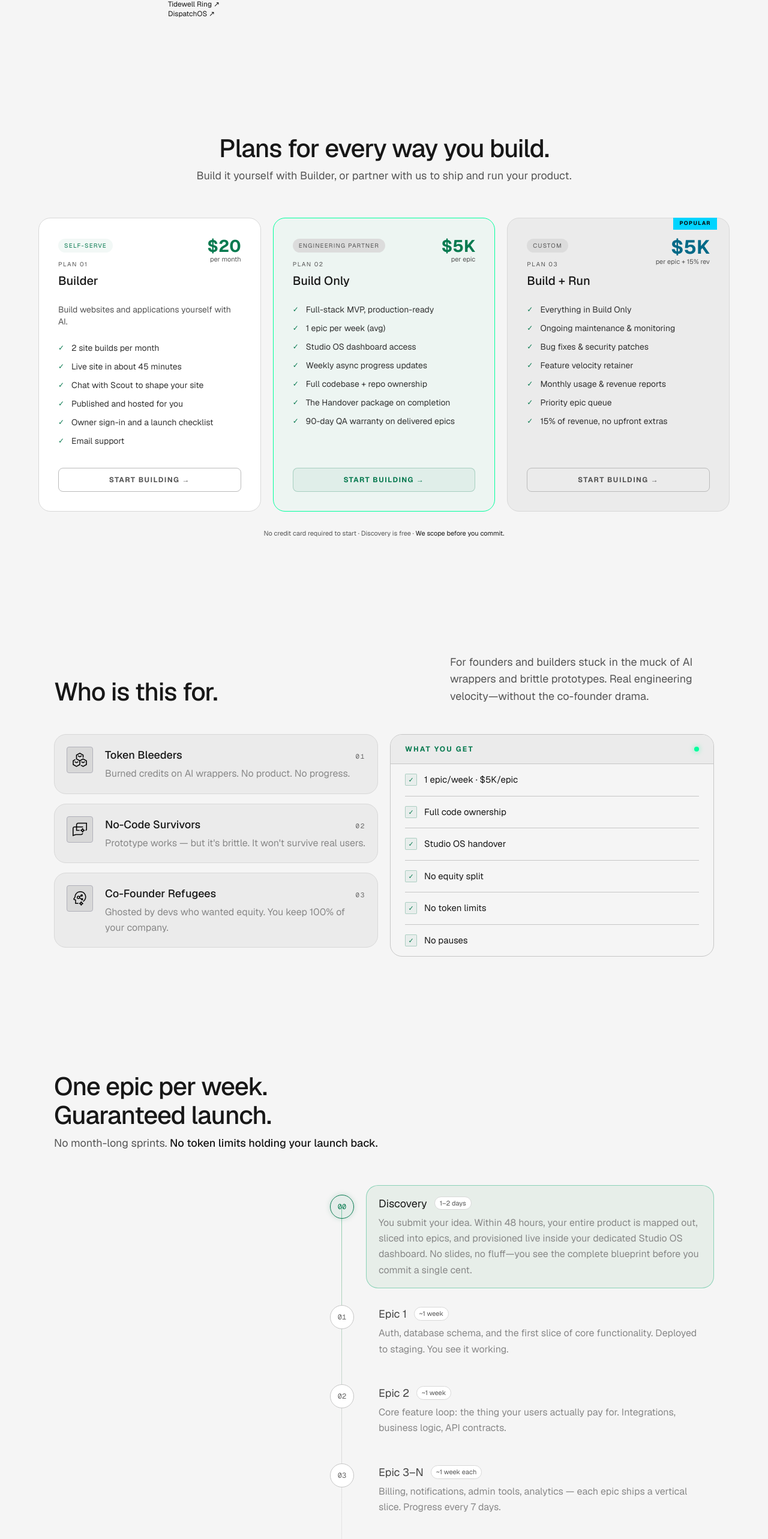
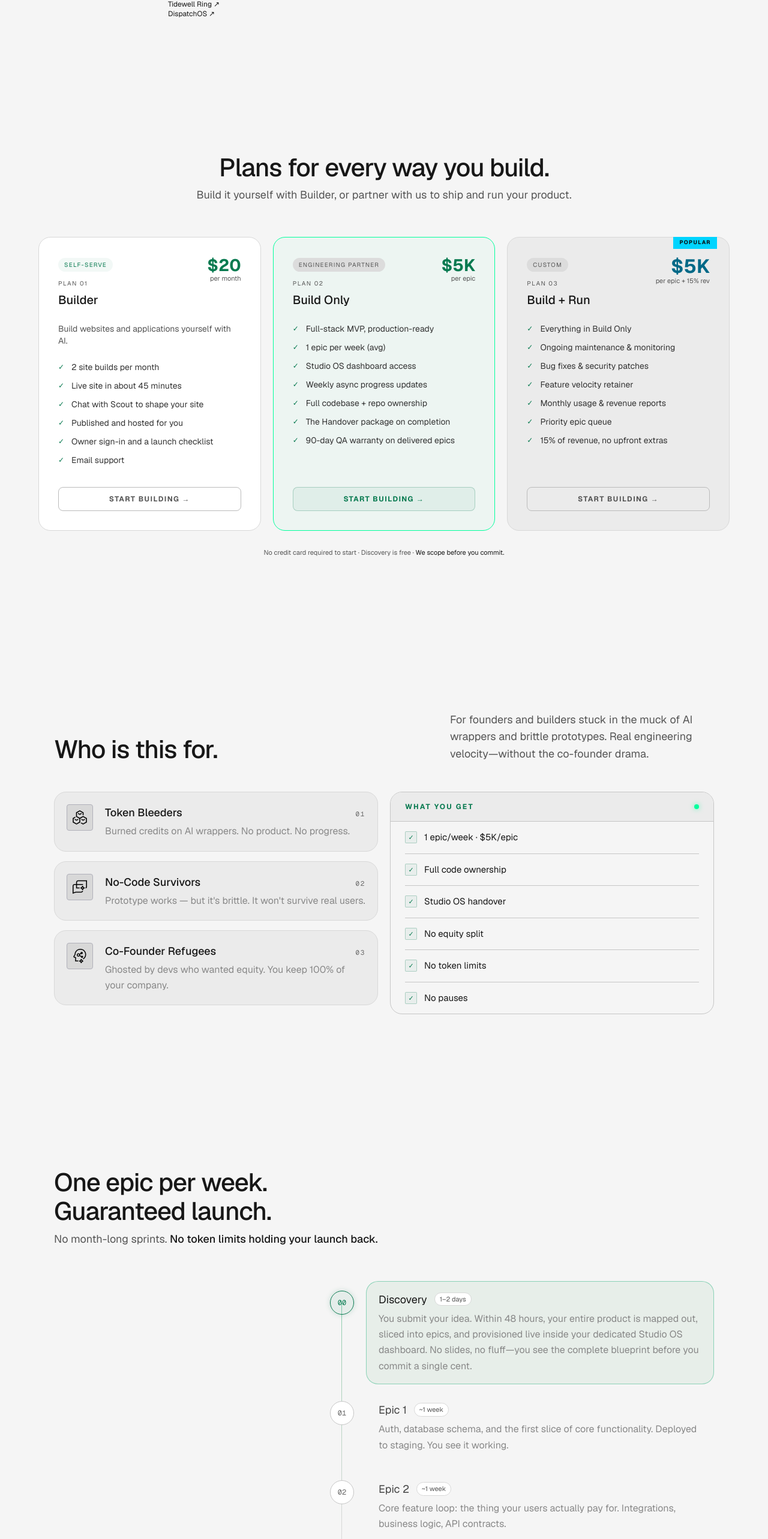
Before and after one commit to rup2701/appnomics-landing, a Next.js app: page / in a window 1280 px wide. Shown: the part 938-3504 px from the top of the page at 60% size. Built offline with nearby package versions, Linux system fonts and the light colour scheme.

Commit message:
feat: increase vertical padding for multiple sections for improved layout

```diff
--- a/components/sections/FAQSection.tsx
+++ b/components/sections/FAQSection.tsx
@@ -34,7 +34,7 @@ export default function FAQSection() {
   };
 
   return (
-    <section id='faq' className="py-24">
+    <section id='faq' className="py-32">
       <div className="max-w-[860px] mx-auto px-2">
         <div className="text-center">
           <h2 className="text-[42px] font-medium tracking-tight text-[#171717] mb-2 leading-[1.15] font-sans">
--- a/components/sections/PortfolioSection.tsx
+++ b/components/sections/PortfolioSection.tsx
@@ -73,7 +73,7 @@ export default function PortfolioSection() {
   const [hovered, setHovered] = useState<string | null>(null);
 
   return (
-    <section id='portfolio' className="py-24">
+    <section id='portfolio' className="py-32">
       <div className="max-w-[1100px] mx-auto">
         <h2 className="text-[42px] font-medium tracking-tight text-[#171717] mb-2 leading-[1.15] font-sans">
           Built. Shipped. Handed over.
--- a/components/sections/PricingSection.tsx
+++ b/components/sections/PricingSection.tsx
@@ -44,7 +44,7 @@ export default function PricingSection({ onChoosePlan }: { onChoosePlan: (tab: T
   }
 
   return (
-    <section id='pricing' className="py-24">
+    <section id='pricing' className="py-32">
       <div className="max-w-7xl mx-auto block">
         <h2
           className="text-[42px] font-medium tracking-tight text-[#171717] mb-2 leading-[1.15] font-sans text-center"
--- a/components/sections/ProcessSection.tsx
+++ b/components/sections/ProcessSection.tsx
@@ -58,7 +58,7 @@ export default function ProcessSection() {
   const [activeStep, setActiveStep] = useState<string | null>("00");
 
   return (
-    <section id='process' className="py-24">
+    <section id='process' className="py-32">
       <div className="max-w-[1100px] mx-auto">
         <h2 className="text-[42px] font-medium tracking-tight text-[#171717] mb-2 leading-[1.15] font-sans">
           One epic per week.
--- a/components/sections/ProductProofSection.tsx
+++ b/components/sections/ProductProofSection.tsx
@@ -1,6 +1,6 @@
 export default function ProductProofSection() {
   return (
-    <section id="product-proof" className="py-24">
+    <section id="product-proof" className="py-32">
       <div className="mx-auto max-w-[1100px] px-2">
         <div className="mb-12 text-center">
           <h2 className="mb-3 font-sans text-[42px] font-medium leading-[1.15] tracking-tight text-[#171717]">
--- a/components/sections/StudioOSSection.tsx
+++ b/components/sections/StudioOSSection.tsx
@@ -2,7 +2,7 @@ import StudioOSMockup from "./StudioOSMockup";
 
 export default function StudioOSSection() {
   return (
-    <section id="studio" className="hidden md:block py-24">
+    <section id="studio" className="hidden md:block py-32">
       <div className="max-w-[1100px] mx-auto px-10">
 
         {/* Centered headline section */}
--- a/components/sections/WhoIsThisFor.tsx
+++ b/components/sections/WhoIsThisFor.tsx
@@ -29,7 +29,7 @@ const DELIVERABLES = [
 
 export default function WhoThisIsFor() {
   return (
-    <section className="py-16 md:py-24">
+    <section className="py-20 md:py-32">
       <div className="max-w-[1100px] mx-auto px-1 md:px-0">
         <div className="flex flex-col md:flex-row md:items-end md:justify-between gap-6 mb-12">
           <h2 className="text-[42px] font-medium tracking-tight text-[#171717] leading-[1.1] font-sans">
```
